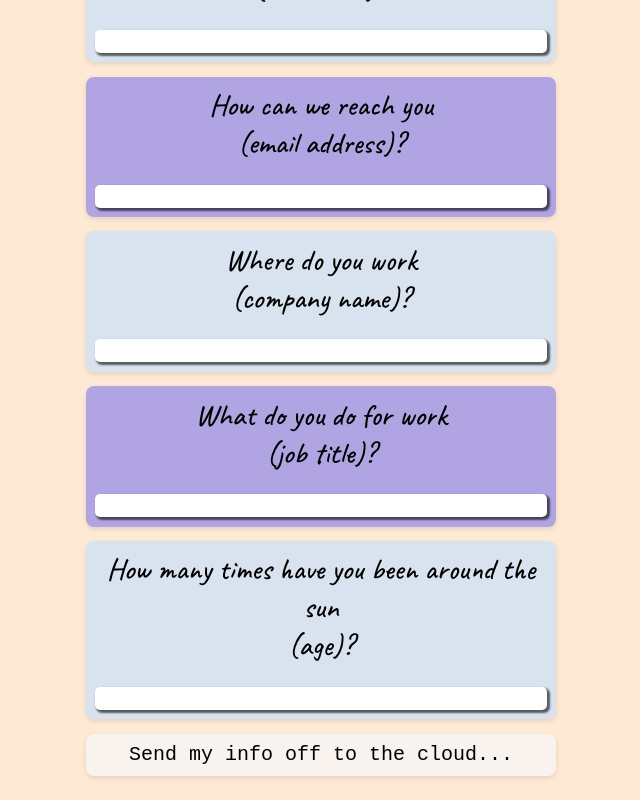
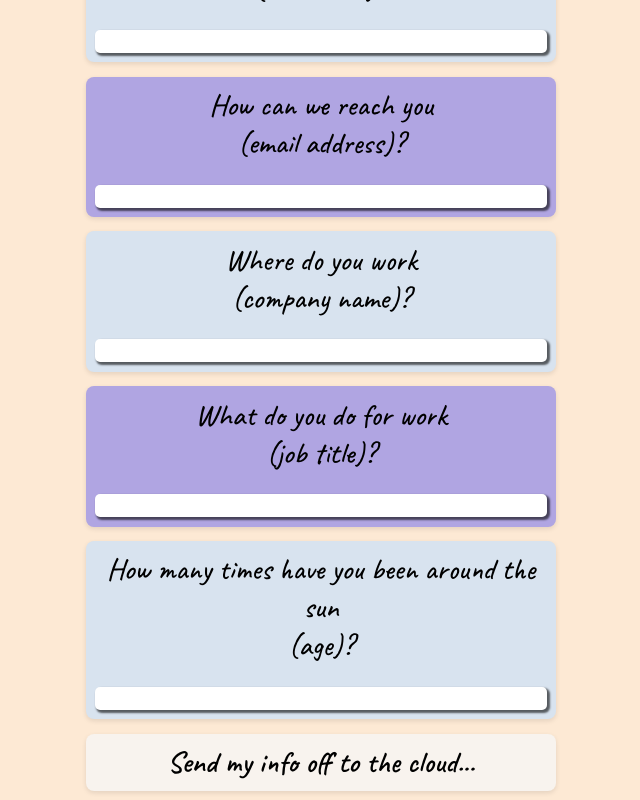
Before and after one commit to dEhiN/SD-Training-Master, a React (Vite) app in the folder local/canadian-business-college/full-stack-web-application/Module7_MEAN_Stack/assignments/1/code/assignment_one/: page /userinfoform in a window 1280 px wide. Shown: the part 347-1147 px from the top of the page, without its empty margins (319-959 px from the left). Built offline with nearby package versions, Linux system fonts and the light colour scheme; the HTML template or start-up script is replaced by a standard one; a web font is replaced by a local one.

Commit message:
Set the font of the submit button

```diff
--- a/local/canadian-business-college/full-stack-web-application/Module7_MEAN_Stack/assignments/1/code/assignment_one/src/components/FormInputElement.jsx
+++ b/local/canadian-business-college/full-stack-web-application/Module7_MEAN_Stack/assignments/1/code/assignment_one/src/components/FormInputElement.jsx
@@ -39,7 +39,11 @@ function FormInputElement(props) {
 				value={props.inputValue}
 				onChange={props.changeFunction}
 				onClick={props.submitFunction}
-				className={props.inputType === "submit" ? "input-submit" : "input-field"}
+				className={
+					props.inputType === "submit"
+						? "input-submit fonts-google caveat-semibold font-size-bg"
+						: "input-field"
+				}
 			/>
 		</div>
 	);
```
